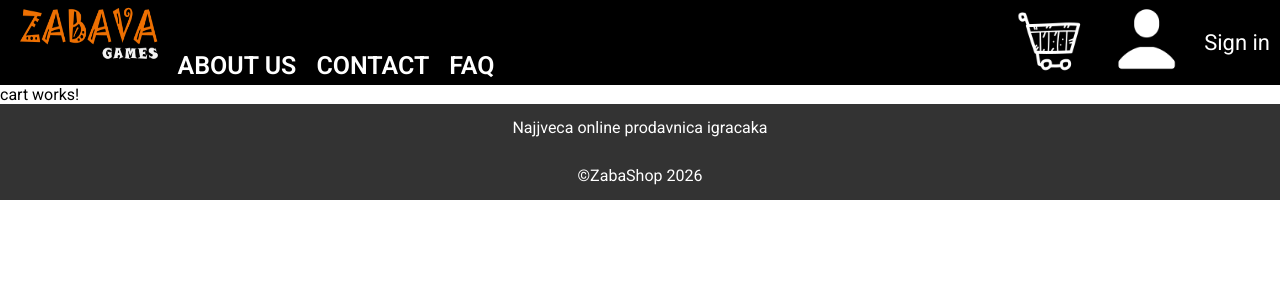
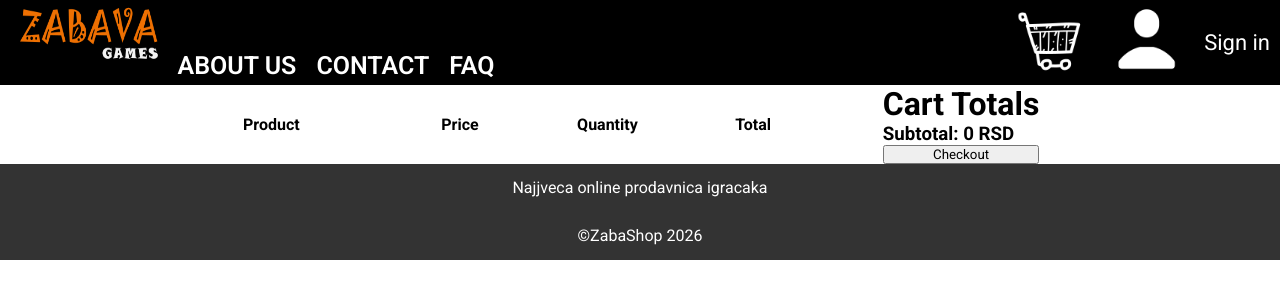
Before and after one commit to Relja04/Angular-KVA-2026, an Angular app: page /cart in a window 1280 px wide. Shown: the top 300 px of the page. Built offline with nearby package versions, Linux system fonts and the light colour scheme.

Commit message:
Added cart Items can be added removed and cleared completely. Items stored as array in cart service

```diff
--- a/src/app/home/home.html
+++ b/src/app/home/home.html
@@ -65,7 +65,7 @@
         <p>{{t.price}} Рсд</p>
         <p>TODO recenzija</p>
         @if (service.getActiveUser()) {
-            <button>Rezerviši</button>
+            <button (click)="onAdd(t)">Rezerviši</button>
         }@else {
             <button routerLink="/login">Rezerviši</button>
         }
--- a/src/app/home/home.ts
+++ b/src/app/home/home.ts
@@ -4,6 +4,7 @@ import { Utils } from '../utils';
 import { AuthService } from '../services/auth.service';
 import { RouterLink } from "@angular/router";
 import { ToyService } from '../services/toy.service';
+import { CartService } from '../services/cart.service';
 
 @Component({
     selector: 'app-home',
@@ -12,12 +13,12 @@ import { ToyService } from '../services/toy.service';
     styleUrl: './home.css',
 })
 export class Home {
-    service=AuthService
-    image: string="https://toy.pequla.com/"
-    toys=signal<ToyModel[]>([])
-    constructor(public utils:Utils){
+    service = AuthService
+    image: string = "https://toy.pequla.com/"
+    toys = signal<ToyModel[]>([])
+    constructor(public utils: Utils,private cartService:CartService) {
         ToyService.getToys().then(
-            rsp=>this.toys.set(rsp.data)
+            rsp => this.toys.set(rsp.data)
         )
     }
     selectedToy: any = null;
@@ -29,4 +30,8 @@ openDetails(toy: any) {
     closeDetails() {
         this.selectedToy = null;
     }
+    onAdd(product: ToyModel) {
+        this.cartService.addToCart(product);
+        console.log('Current cart:', this.cartService.items());
     }
+}
--- /dev/null
+++ b/src/app/services/cart.service.ts
@@ -0,0 +1,65 @@
+import { Injectable, signal, computed } from "@angular/core";
+import { ToyModel } from "../models/toy.model";
+
+export interface CartItem {
+    toy: ToyModel;
+    quantity: number;
+}
+@Injectable({
+    providedIn: 'root',
+})
+export class CartService {
+    private cartItems = signal<CartItem[]>([]);
+    items = this.cartItems.asReadonly();
+
+    totalPrice = computed(() =>
+        this.cartItems().reduce((acc, item) => acc + (item.toy.price * item.quantity), 0)
+    );
+
+    addToCart(product: ToyModel) {
+        this.cartItems.update(prev => {
+            const existing = prev.find(i => i.toy.toyId === product.toyId);
+            if (existing) {
+                return prev.map(i => i.toy.toyId === product.toyId
+                    ? { ...i, quantity: i.quantity + 1 }
+                    : i
+                );
+            }
+            return [...prev, { toy: product, quantity: 1 }];
+        });
+    }
+
+    increaseQuantity(productId: number) {
+        this.cartItems.update(prev =>
+            prev.map(item =>
+                item.toy.toyId === productId
+                    ? { ...item, quantity: item.quantity + 1 }
+                    : item
+            )
+        );
+    }
+
+    decreaseQuantity(productId: number) {
+        this.cartItems.update(prev => {
+            const itemToChange = prev.find(i => i.toy.toyId === productId);
+
+            if (itemToChange && itemToChange.quantity > 1) {
+                return prev.map(item =>
+                    item.toy.toyId === productId
+                        ? { ...item, quantity: item.quantity - 1 }
+                        : item
+                );
+            } else {
+                return prev.filter(item => item.toy.toyId !== productId);
+            }
+        });
+    }
+
+    removeFromCart(productId: number) {
+        this.cartItems.update(prev => prev.filter(item => item.toy.toyId !== productId));
+    }
+
+    clearCart() {
+        this.cartItems.set([]);
+    }
+}
--- a/src/app/user/cart/cart.css
+++ b/src/app/user/cart/cart.css
@@ -0,0 +1,42 @@
+.container{
+    width: 90%;
+    margin: auto;
+    display: flex;
+}
+.tabela{
+    width: 65%;
+    border-collapse: collapse;
+}
+.tabela th{
+    padding: 10px;
+}
+#product{
+    padding-left: 90px;
+}
+.tabela img{
+    width: 100px;
+    height: 100px;
+    float: left;
+}
+.tabela td{
+    text-align: center;
+    width: fit-content;
+    border-top: 1px solid;
+    padding: 5px;
+}
+.tabela p{
+    height: 100px;
+    line-height: 100px;
+}
+.tabela .product{
+    align-items: center;
+    justify-content: center;
+}
+.checkout{
+    display: flex;
+    flex-direction: column;
+    margin-left: 70px;
+}
+button{
+    float: right;
+}
--- a/src/app/user/cart/cart.html
+++ b/src/app/user/cart/cart.html
@@ -1 +1,28 @@
-<p>cart works!</p>
+<div class="container">
+    <table class="tabela">
+        <tr>
+            <th id="product">Product</th>
+            <th>Price</th>
+            <th>Quantity</th>
+            <th>Total</th>
+        </tr>
+        @for (item of cartService.items(); track item.toy.toyId) {
+            <tr>
+                <td class="product"><img [src]="image+item.toy.imageUrl"><p>{{item.toy.name}}</p></td>
+                <td><p>{{item.toy.price}}</p></td>
+                <td><p>{{item.quantity}}</p></td>
+                <td><p>{{item.quantity*item.toy.price}} RSD</p></td>
+                <td>
+                    <button (click)="cartService.removeFromCart(item.toy.toyId)">Clear</button>
+                    <button (click)="cartService.decreaseQuantity(item.toy.toyId)">Remove</button>
+                    <button (click)="cartService.increaseQuantity(item.toy.toyId)">Add</button>
+                </td>
+            </tr>
+        }
+    </table>
+    <div class="checkout">
+        <h1>Cart Totals</h1>
+        <h3>Subtotal: {{cartService.totalPrice()}} RSD</h3>
+        <button>Checkout</button>
+    </div>
+</div>
--- a/src/app/user/cart/cart.ts
+++ b/src/app/user/cart/cart.ts
@@ -1,11 +1,14 @@
 import { Component } from '@angular/core';
+import { CartService } from '../../services/cart.service';
+
 
 @Component({
-  selector: 'app-cart',
-  imports: [],
-  templateUrl: './cart.html',
-  styleUrl: './cart.css',
+    selector: 'app-cart',
+    imports: [],
+    templateUrl: './cart.html',
+    styleUrl: './cart.css',
 })
 export class Cart {
-
+    image: string = "https://toy.pequla.com/"
+    constructor(public cartService: CartService) {}
 }
```
Also changed, not shown: 1 other file (tests, documents, lock files or other folders). Lines whose indentation alone changed are shown as unchanged.
